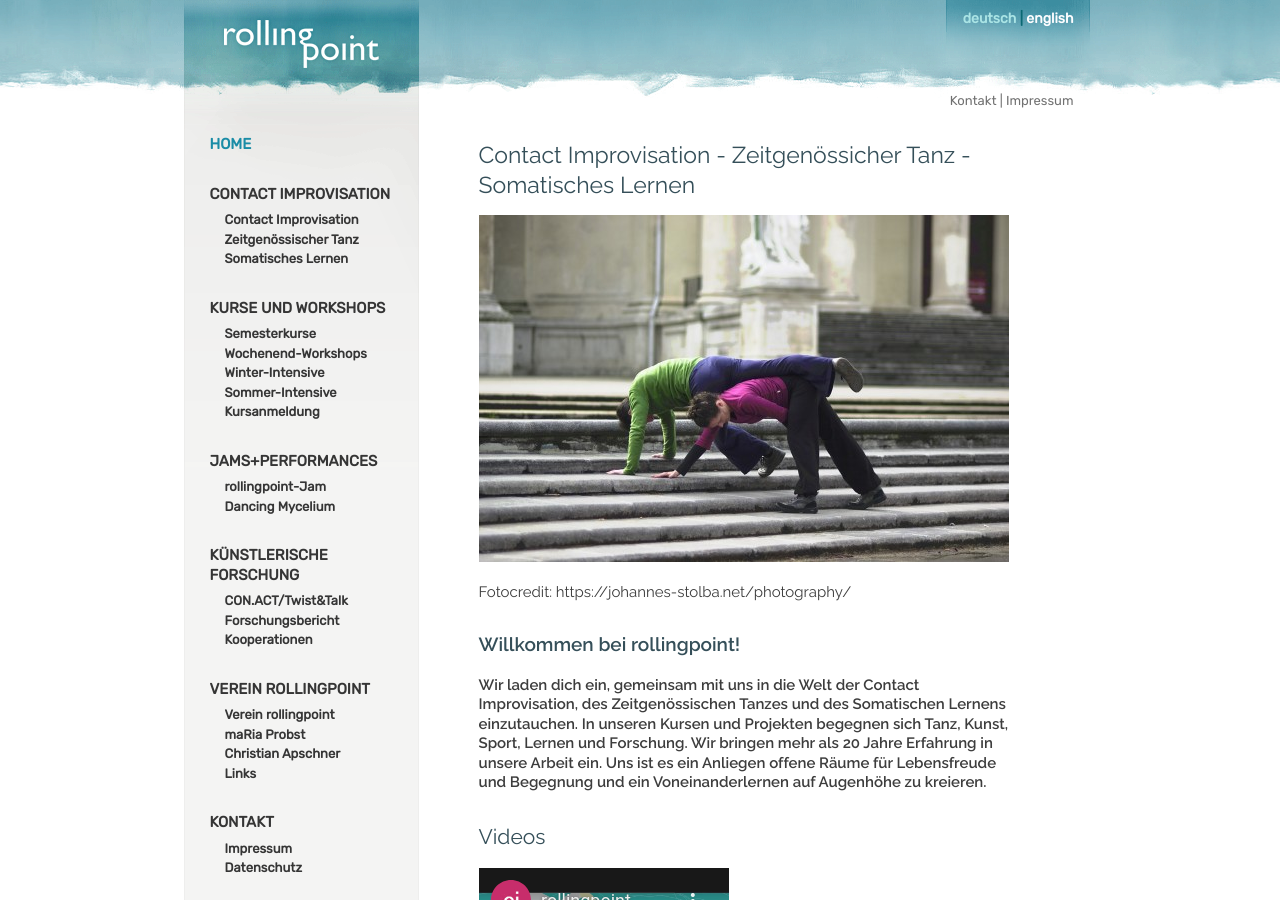
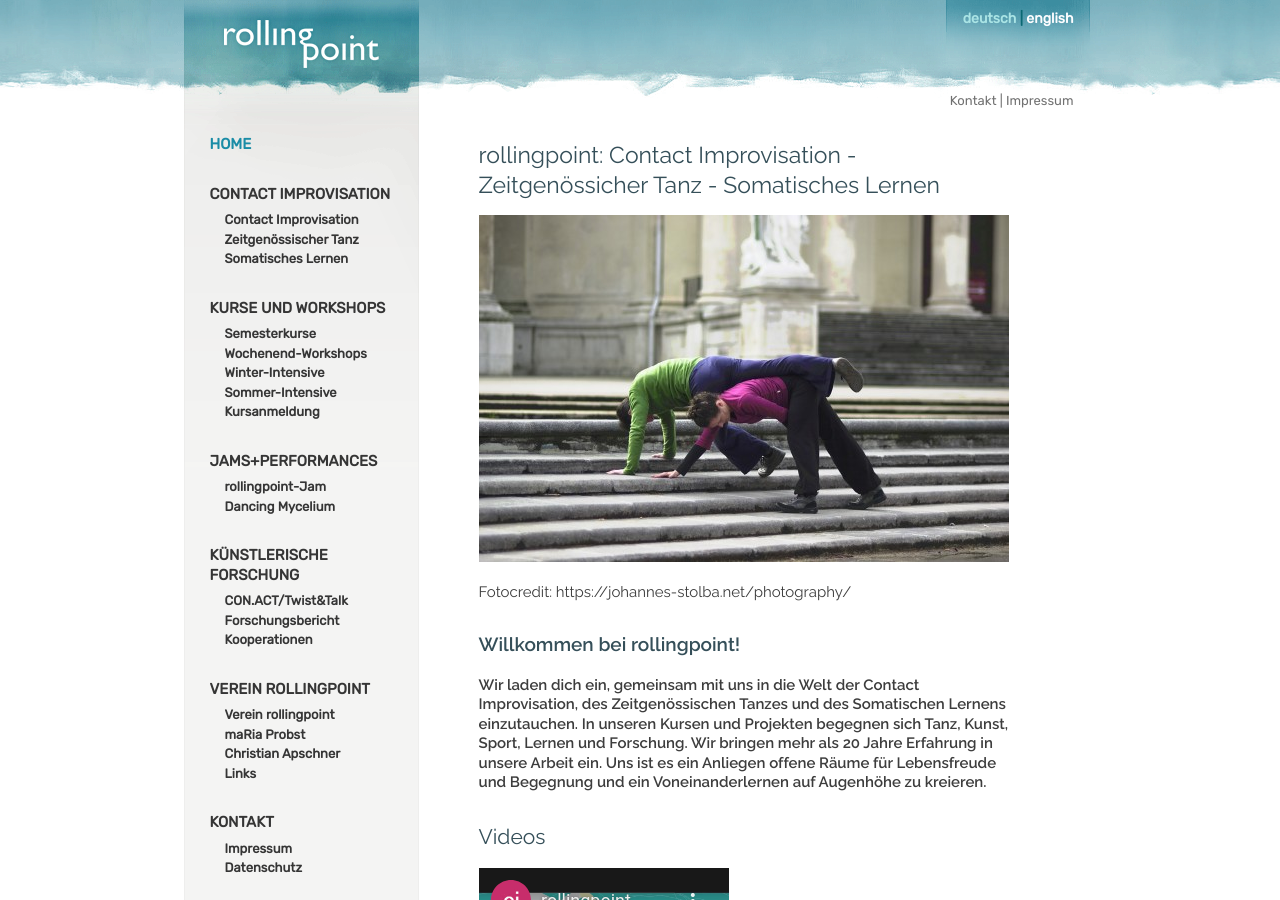
Before and after one commit to manulari/rollingpointat, a Jekyll site: the page built from _pages_de/index.md, in a window 1280 px wide and 900 px high. Built offline with Jekyll 4.4.1, drawn with Linux system fonts in a browser that asks for light colours; comment, search, counter and statistics services are not loaded.

Commit message:
Update page (de) “index”

```diff
--- a/_pages_de/index.md
+++ b/_pages_de/index.md
@@ -4,7 +4,7 @@ title: rollingpoint - Contact Improvisation - Zeitgenössischer Tanz -
   Somatisches Lernen
 other_lang: /en/
 ---
-# Contact Improvisation - Zeitgenössicher Tanz - Somatisches Lernen
+# rollingpoint: Contact Improvisation - Zeitgenössicher Tanz - Somatisches Lernen
 
 ![Christian und maRia tanzen Contact Improvisation auf einer Stiege](/assets/uploads/dsc_1901_klein.jpg "Contact Improvisation")
 
```
